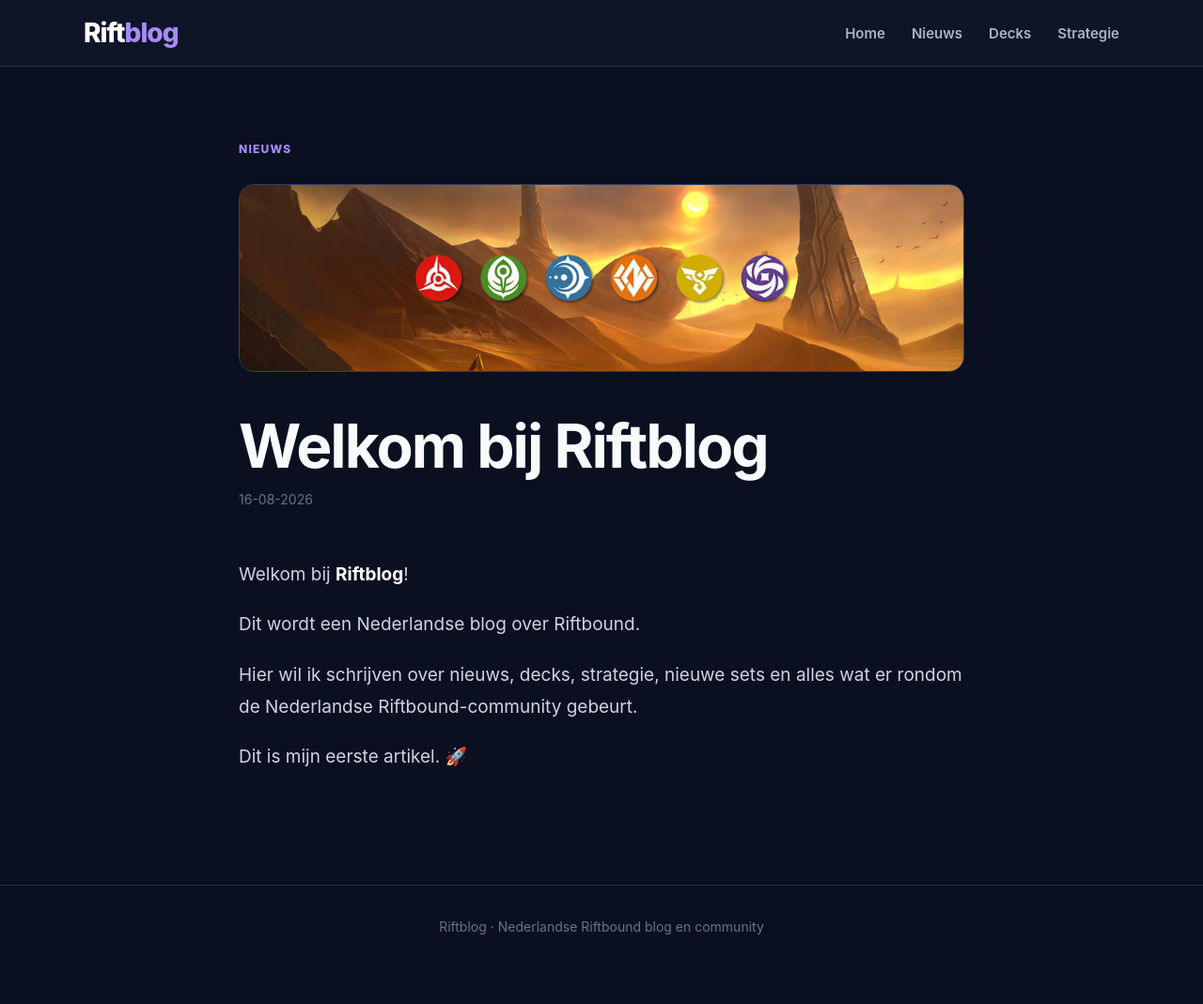
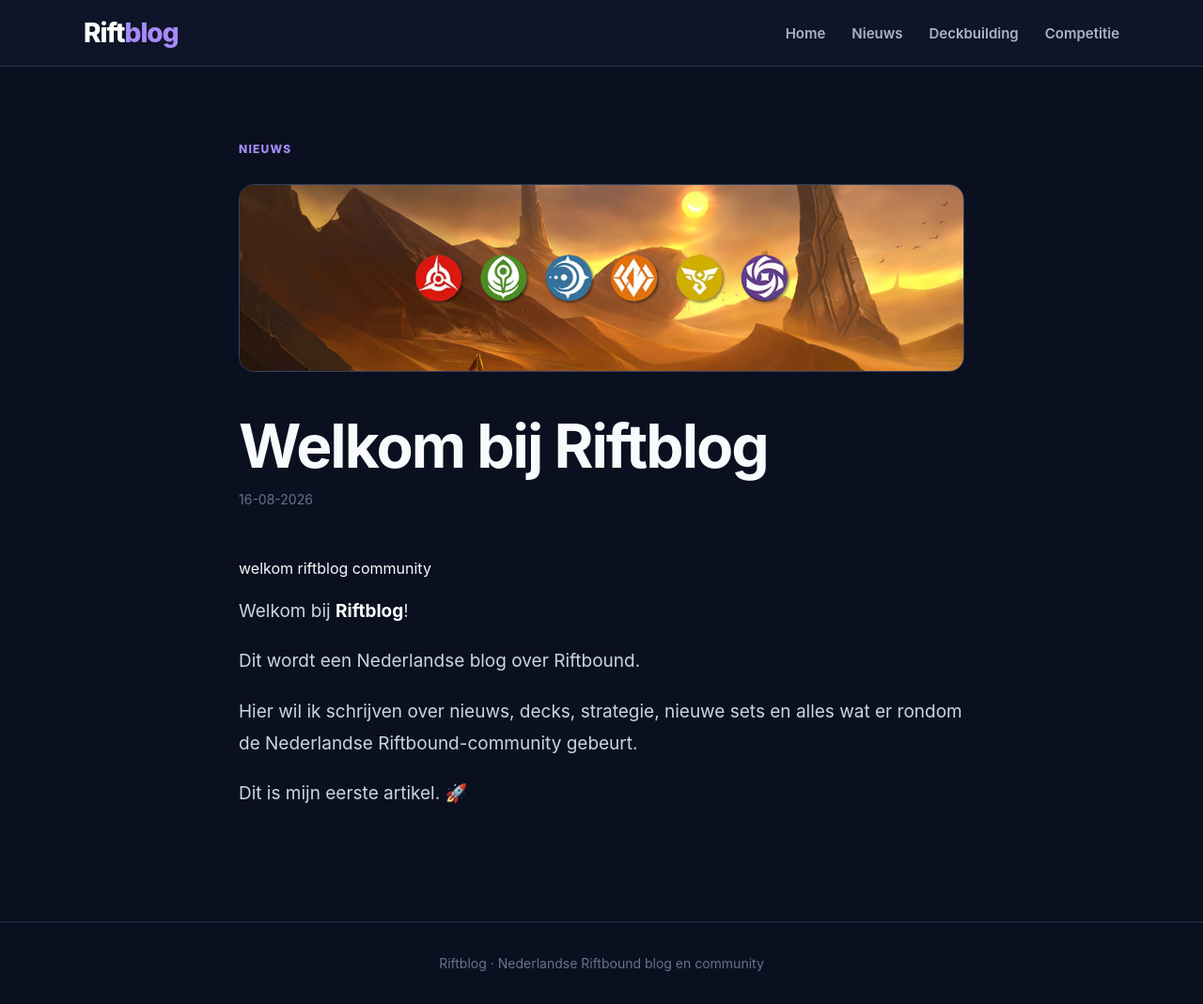
Before and after one commit to triatleet/riftbound-nl, a Jekyll site: the page built from _posts/2026-08-16-welkom-bij-riftblog.md, in a window 1280 px wide and 1069 px high. Shown: the whole window at 94% size. Built offline with Jekyll 4.4.1, drawn with Linux system fonts in a browser that asks for light colours.

Commit message:
Update post.html

```diff
--- a/_layouts/post.html
+++ b/_layouts/post.html
@@ -41,11 +41,11 @@
             </a>
 
             <a href="{{ '/decks/' | relative_url }}">
-                Decks
+                Deckbuilding
             </a>
 
             <a href="{{ '/strategie/' | relative_url }}">
-                Strategie
+                Competitie
             </a>
 
         </nav>
@@ -80,7 +80,19 @@
         {{ page.date | date: "%d-%m-%Y" }}
 
     </div>
+{% if page.tags %}
+    <div class="post-tags">
 
+        {% for tag in page.tags %}
+
+            <span class="post-tag">
+                {{ tag }}
+            </span>
+
+        {% endfor %}
+
+    </div>
+{% endif %}
 
     <article class="post-content">
 
```
